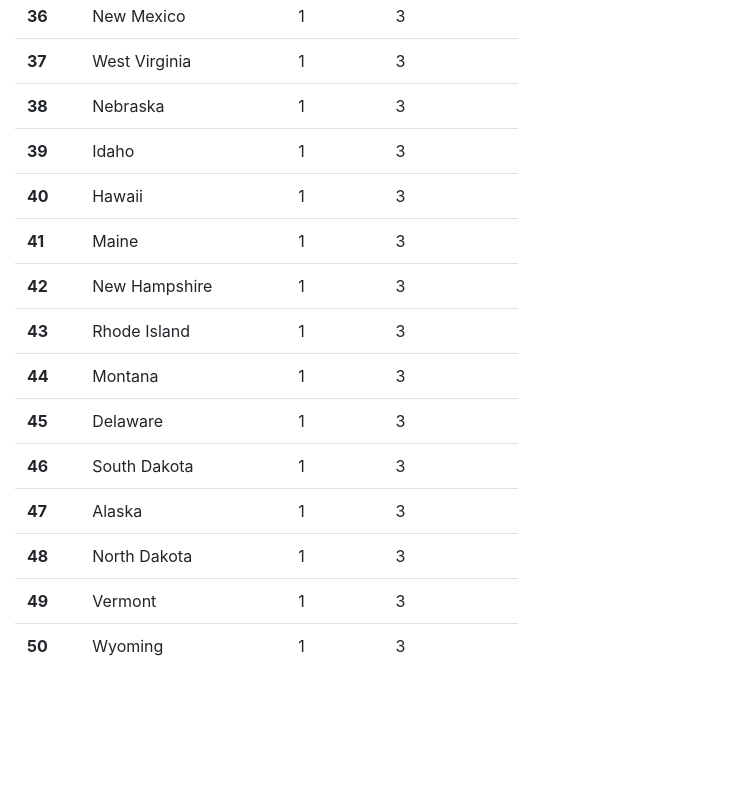
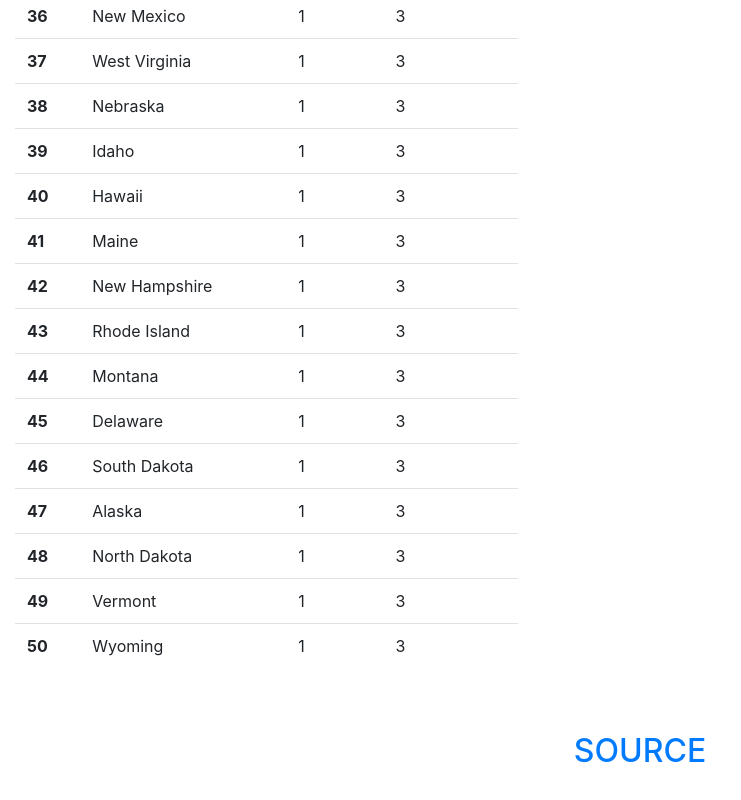
Before and after one commit to vivo-vita/house-ec-sim, a plain HTML site: page index.html in a window 1280 px wide. Shown: the part 1769-2569 px from the top of the page, without its empty margins (0-741 px from the left). Before the commit the page ends 2453 px from the top, so only its background shows below. Drawn offline with nearby package versions, Linux system fonts and the light colour scheme.

Commit message:
Added source link

```diff
--- a/index.html
+++ b/index.html
@@ -67,6 +67,11 @@
 
           <canvas id="chart"></canvas>
         </div>
+
+        <div class="col-12 order-3" style="margin-top: 3em; margin-bottom: 3em;">
+          <h2 class="text-center"><a href="https://github.com/vivo-vita/vivo-vita.github.io/blob/master/script.js" target="_blank">SOURCE</a></h2>
+        </div>
+
       </div>
     </div>
   </body>
```
Lines whose indentation alone changed are shown as unchanged.
